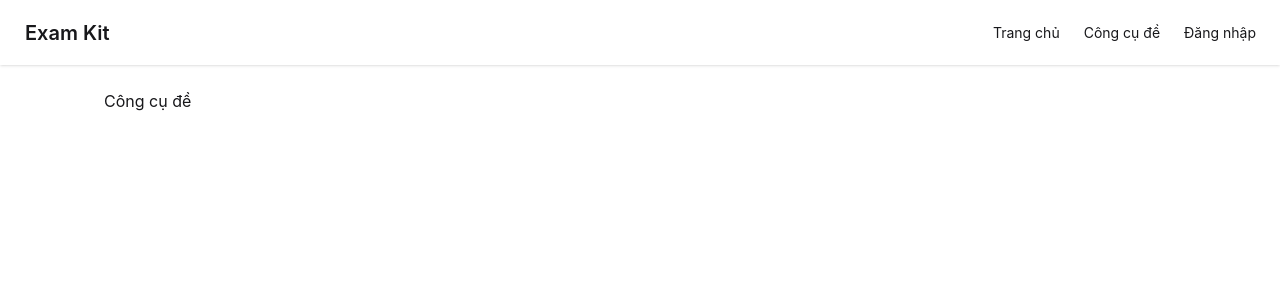
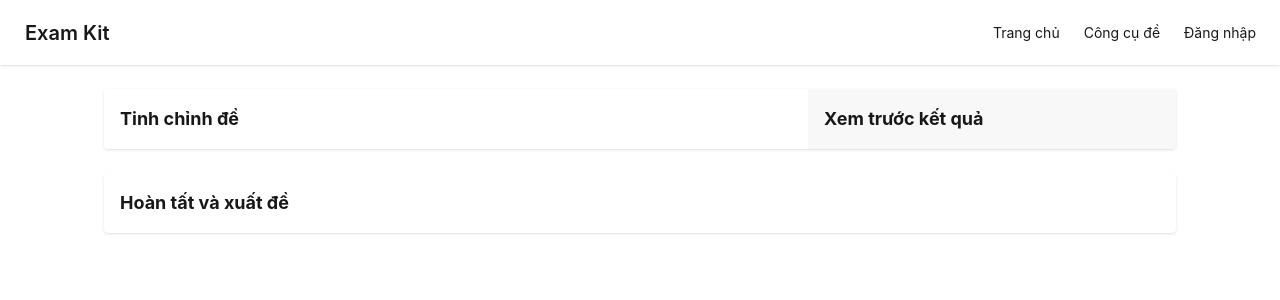
Before and after one commit to TranPhat-28/exam-kit, a React (Vite) app: page /builder in a window 1280 px wide. Shown: the top 300 px of the page. Built offline with nearby package versions, Linux system fonts and the light colour scheme.

Commit message:
feat: Add Builder page UI layout

```diff
--- a/src/App.tsx
+++ b/src/App.tsx
@@ -2,6 +2,7 @@ import { Navbar } from "./components/Navbar";
 import { BrowserRouter, Route, Routes } from "react-router-dom";
 import { LoginPage } from "./pages/Login";
 import { HomePage } from "./pages/Home";
+import { BuilderPage } from "./pages/Builder";
 
 function App() {
     return (
@@ -10,7 +11,7 @@ function App() {
             <main className="p-6 mx-auto md:max-w-200 lg:max-w-240 xl:max-w-280 2xl:max-w-360">
                 <Routes>
                     <Route path="/" element={<HomePage />} />
-                    <Route path="/builder" element={<h1>Công cụ đề</h1>} />
+                    <Route path="/builder" element={<BuilderPage />} />
                     <Route path="/login" element={<LoginPage />} />
                 </Routes>
             </main>
--- /dev/null
+++ b/src/pages/Builder/ActionsPanel/index.tsx
@@ -0,0 +1,7 @@
+export const ActionsPanel = () => {
+    return (
+        <div className="mt-6 rounded shadow p-4">
+            <h2 className="text-lg font-bold">Hoàn tất và xuất đề</h2>
+        </div>
+    );
+};
--- /dev/null
+++ b/src/pages/Builder/ConfigurationPanel/index.tsx
@@ -0,0 +1,7 @@
+export const ConfigurationPanel = () => {
+    return (
+        <div className="p-4 flex-2">
+            <h2 className="text-lg font-bold">Tinh chỉnh đề</h2>
+        </div>
+    );
+};
--- /dev/null
+++ b/src/pages/Builder/PreviewPanel/index.tsx
@@ -0,0 +1,7 @@
+export const PreviewPanel = () => {
+    return (
+        <div className="bg-base-200 p-4 flex-1">
+            <h2 className="text-lg font-bold">Xem trước kết quả</h2>
+        </div>
+    );
+};
--- /dev/null
+++ b/src/pages/Builder/index.tsx
@@ -0,0 +1,17 @@
+import { ActionsPanel } from "./ActionsPanel";
+import { ConfigurationPanel } from "./ConfigurationPanel";
+import { PreviewPanel } from "./PreviewPanel";
+
+export const BuilderPage = () => {
+    return (
+        <div>
+            <div className="flex shadow rounded-b">
+                <ConfigurationPanel />
+                <PreviewPanel />
+            </div>
+            <div>
+                <ActionsPanel />
+            </div>
+        </div>
+    );
+};
```
